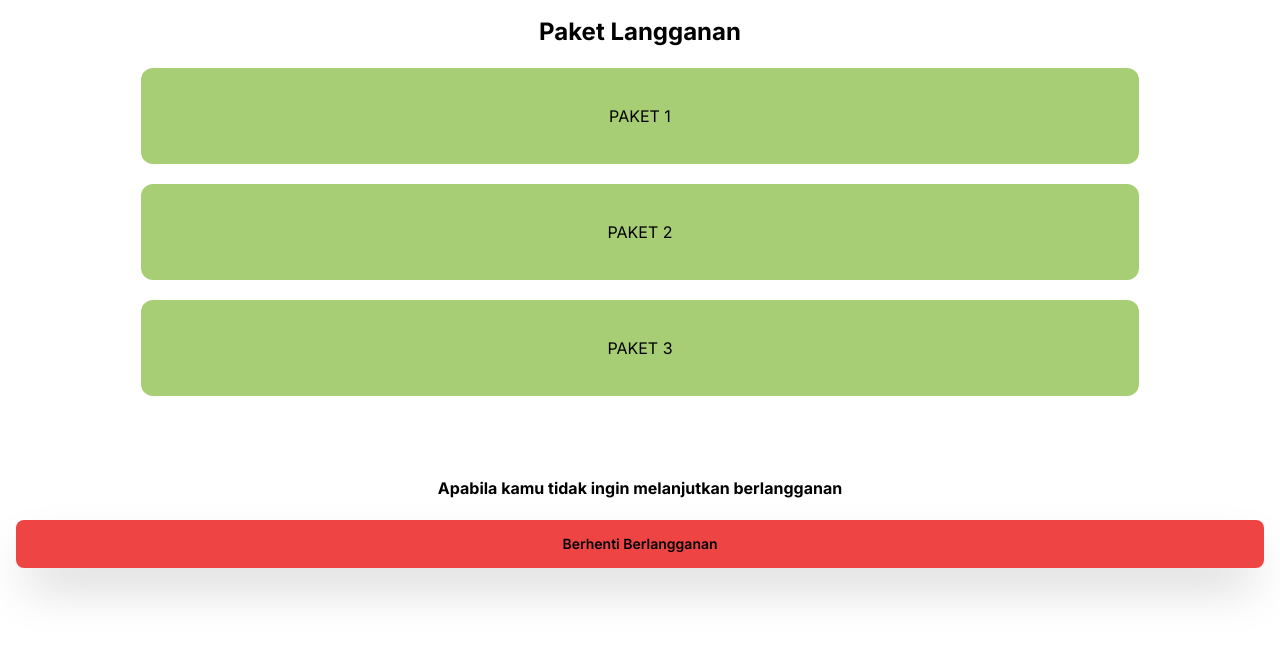
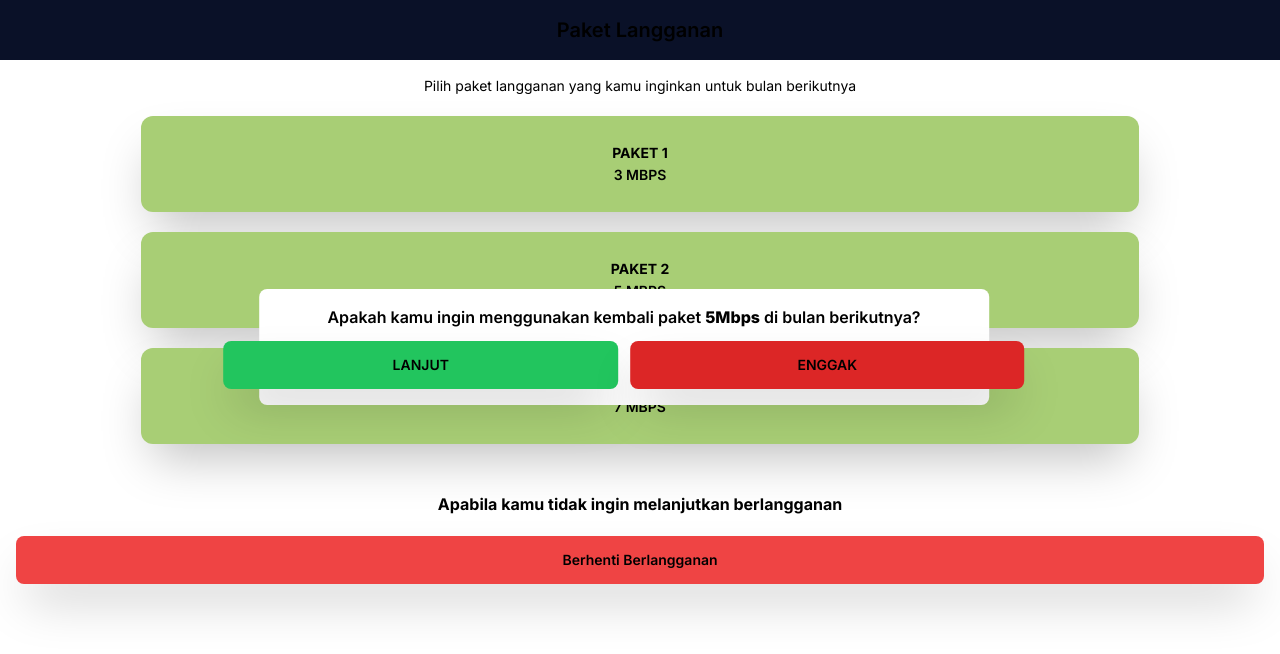
Before and after one commit to project-wifi-rtrw/frontend, a Next.js app: page /pages/paket-langganan in a window 1280 px wide. Shown: the top 654 px of the page. Built offline with nearby package versions, Linux system fonts and the light colour scheme; what tailwindcss-animated would draw is missing.

Commit message:
aborting to checkout cenah

```diff
--- a/src/app/components/Cards.js
+++ b/src/app/components/Cards.js
@@ -3,7 +3,7 @@ import { FontAwesomeIcon } from "@fortawesome/react-fontawesome";
 import { faGlobe } from "@fortawesome/free-solid-svg-icons";
 import Link from "next/link";
 
-function Cards() {
+function Cards(props) {
   return (
     <>
       <div className="bg-white shadow-2xl h-48 w-[90%] absolute z-10 top-20 left-5 rounded-2xl px-4 py-6 flex flex-col justify-between">
@@ -12,7 +12,7 @@ function Cards() {
           <div className="flex gap-1 items-center">
             <FontAwesomeIcon icon={faGlobe} className="h-7  text-black" />
             <h1 className="text-black font-extrabold text-4xl">
-              5<span className="text-2xl font-bolc">Mbps</span>
+              {props.paket}<span className="text-2xl font-bolc">Mbps</span>
             </h1>
           </div>
           <p className="text-[#666262]">Aktif sampai dengan 12-03-2023</p>
--- a/src/app/page.js
+++ b/src/app/page.js
@@ -19,7 +19,6 @@ function Page() {
 
   const dashboardPage = (e) => {
     if (buttonClicked) {
-      // Jika tombol sudah diklik sebelumnya
       window.location.href = "./pages/dashboard"; // Redirect ke halaman selanjutnya
       console.log("button clicked")
     }
--- a/src/app/pages/dashboard/backup.js
+++ /dev/null
@@ -1,46 +0,0 @@
-"use client"
-
-import { useState } from "react";
-import React from "react";
-import Image from "next/image";
-
-function Page() {
-  const [isHidden, setIshidden] = useState(true)
-  const [wasLogin, setWasLogin] = useState('Login')
-
-  const loginClicked = () => {
-    setIshidden(false);
-    setWasLogin('Kirim Ulang')
-
-  }
-
-  return (
-    <>
-      <div className="container h-screen flex flex-col">
-        <div className="bg-[#0A1128] h-[50vh] w-screen">
-          <h1 className="text-white font-bold text-center text-3xl mt-20">Login Page</h1>
-        </div>
-        <div className="bg-white h-[50vh] pt-32 px-10">
-          <div className={`mt-10 ${isHidden ? 'hidden' : ''} `}>
-            <h1 className="font-bold text-lg text-black text-center">Silahkan cek Whatsapp Anda !</h1>
-            <p className="text-center text-black text-xs">Kami telah mengirim link ke nomor whatsapp anda untuk bisa login kedalam aplikasi</p>
-          </div>
-          <a href="/"><h1 className="text-black mt-10 font-bold text-center text-sm underline underline-offset-1">Butuh Bantuan?</h1></a>
-        </div>
-        <div className="absolute z-20 h-[45vh] w-[80vw] right-9 top-36 shadow-2xl rounded-2xl bg-white flex flex-col pt-5 items-center">
-          <img src="https://i.postimg.cc/3RXgjG2w/ICComp.png" alt="iccomp" className="h-24 w-24" />
-          <h1 className=" font-extrabold mt-5 text-2xl text-black">ICComp</h1>
-          <form className="flex justify-center h-32 flex-col mt-4 w-[80%]">
-            <h1 className="text-gray-700 text-xs">Masukan Nomor Whatsapp Anda!</h1>
-            <input type="text" placeholder="Contoh : 081 xxx xxx" className="input input-bordered w-full max-w-xs mb-3 bg-[#EBE9E9] border-2 border-[#666262]" />
-              <div onClick={loginClicked} className="btn bg-yellow-400 border-none shadow-2xl mx-auto w-[40%] font-bold text-black">{wasLogin}</div>
-            {/* <a href="/"  className="mx-auto btn bg-yellow-400 border-none shadow-2xl w-[40%]  hover:text-white font-bold text-black">
-            </a> */}
-          </form>
-        </div>
-      </div>
-    </>
-  );
-}
-
-export default Page;
--- a/src/app/pages/dashboard/page.js
+++ b/src/app/pages/dashboard/page.js
@@ -20,7 +20,7 @@ export default function Home() {
             </div>
           </div>
         </div>
-        <Cards />
+        <Cards paket={3} />
         <div className="w-screen z-0 bg-white pt-28 px-5 pb-8">
           <History />
 
--- a/src/app/pages/paket-langganan/page.js
+++ b/src/app/pages/paket-langganan/page.js
@@ -1,47 +1,75 @@
-"use client"
-
+"use client";
 import Link from "next/link";
 import React from "react";
 import { useState } from "react";
 
 function Page() {
-  const [isPopup, setIsPopup] = useState(false);
+  const [isPopup, setIsPopup] = useState(true);
+  const [paket, setPaket] = useState(5)
+
+  const pilihPaket = (e) => {
+    setPaket(e.target.id)
+    console.log(e.target.id)
+    console.log('ter klik')
+  }
+
+  const DefaultLangganan = () => {
+    const lanjutBerlangganan = () => {
+      setIsPopup(false);
+      console.log("clicked");
+    };
 
 
-    const defaultLangganan = () => {
-          return (
-            <div className=" bg-transparent w-full h-screen absolute z-50">
-              <div className="absolute top-1/2 left-1/2 transform flex items-center flex-col -translate-x-1/2 -translate-y-3/4 bg-[#000000da] p-5 rounded-lg">
-                <p className="text-white font-semibold">Behasil disalin</p>
-                {/* Tambahkan tombol tutup jika diperlukan */}
-                <button className="btn" onClick={closeNotification}>Oke</button>
-              </div>
-            </div>
-          );
-    }
+
+    return (
+      <div className=" bg-transparent w-[95vw] bg-red-400 h-[75vh] py-[30vh] absolute z-50">
+        <div className="absolute top-1/2 left-1/2 transform  flex flex-col -translate-x-1/2 -translate-y-3/4 bg-white w-[60%] p-4 rounded-lg">
+          <p className="text-center text-black font-semibold mb-3">
+            Apakah kamu ingin menggunakan kembali paket <span className="font-extrabold">5Mbps</span> di bulan berikutnya?
+          </p>
+          <div className="px-5 w-full flex justify-center gap-3">
+            <button className="btn  bg-green-500 text-black border-none shadow-2xl w-[60%]" onClick={lanjutBerlangganan}>
+              Lanjut
+            </button>
+            <Link className="btn bg-red-600 text-black border-none shadow-2xl w-[60%]" href={"../pages/dashboard"}>
+              Enggak
+            </Link>
+          </div>
+        </div>
+      </div>
+    );
+  };
 
   return (
     <>
-      <div className="flex flex-col p-4 h-screen bg-white">
-        {isPopup ? null : <defaultLangganan/>}
+      <div className="bg-[#0A1128] py-4">
+        <h1 className="font-semibold text-xl text-center">Paket Langganan</h1>
+      </div>
+      <div className="flex flex-col p-4 h-[80vh] bg-white">
+        {isPopup ? <DefaultLangganan /> : null}
         <div>
-          <h1 className="font-bold text-2xl text-center mb-5 text-black">Paket Langganan</h1>
+          <p className="text-black text-center text-semibold mb-5 text-sm">Pilih paket langganan yang kamu inginkan untuk bulan berikutnya</p>
           <div className="flex flex-wrap gap-5 justify-center">
-            <div className="h-24 w-[80%] flex justify-center items-center rounded-xl bg-[#A8CE75]">
-              <h1>PAKET 1</h1>
-            </div>
-            <div className="h-24 w-[80%] flex justify-center items-center rounded-xl bg-[#A8CE75]">
-              <h1>PAKET 2</h1>
-            </div>
-            <div className="h-24 w-[80%] flex justify-center items-center rounded-xl bg-[#A8CE75]">
-              <h1>PAKET 3</h1>
-            </div>
+            <Link href={"../pages/paket-langganan"} onClick={pilihPaket} id="3" className="btn h-24 w-[80%] flex flex-col border-none shadow-2xl justify-center items-center rounded-xl bg-[#A8CE75] hover:bg-[#52d858] hover:shadow-lg">
+              <h1 className="text-black font-bold">PAKET 1</h1>
+              <h1 className="text-black">3 Mbps</h1>
+            </Link>
+            <Link href={"../pages/dashboard"} onClick={pilihPaket} id="5" className="btn h-24 w-[80%] flex flex-col border-none shadow-2xl justify-center items-center rounded-xl bg-[#A8CE75] hover:bg-[#52d858] hover:shadow-lg">
+              <h1 className="text-black font-bold">PAKET 2</h1>
+              <h1 className="text-black">5 Mbps</h1>
+            </Link>
+            <Link href={"../pages/dashboard"} onClick={pilihPaket} id="7" className="btn h-24 w-[80%] flex flex-col border-none shadow-2xl justify-center items-center rounded-xl bg-[#A8CE75] hover:bg-[#52d858] hover:shadow-lg">
+              <h1 className="text-black font-bold">PAKET 3</h1>
+              <h1 className="text-black">7 Mbps</h1>
+            </Link>
           </div>
         </div>
 
-        <div className="flex flex-col mt-[5em]">
+        <div className="flex flex-col mt-[3em]">
           <h1 className="font-bold text-center mb-5 text-black">Apabila kamu tidak ingin melanjutkan berlangganan</h1>
-          <Link className="btn border-none shadow-2xl bg-red-500 text-black" href="../pages/dashboard"><button className="">Berhenti Berlangganan</button></Link>
+          <Link className="btn border-none shadow-2xl bg-red-500 text-black" href="../pages/dashboard">
+            <button className="">Berhenti Berlangganan</button>
+          </Link>
         </div>
       </div>
     </>
--- a/src/app/pages/payment-va/page.js
+++ b/src/app/pages/payment-va/page.js
@@ -20,7 +20,7 @@ function Page() {
         <div className="absolute top-1/2 left-1/2 transform flex items-center flex-col -translate-x-1/2 -translate-y-3/4 bg-[#000000da] p-5 rounded-lg">
           <p className="text-white font-semibold">Behasil disalin</p>
           {/* Tambahkan tombol tutup jika diperlukan */}
-          {/* <button  onClick={closeNotification}>Oke</button> */}
+          <button  onClick={closeNotification}>Oke</button>
         </div>
       </div>
     );
```
Also changed, not shown: package.json (line endings or trailing spaces), src/app/layout.js (line endings or trailing spaces), src/app/pages/auth/[tokenId]/page.js (line endings or trailing spaces), src/app/pages/auth/page.js (line endings or trailing spaces), src/app/pages/payment-success/page.js (line endings or trailing spaces), 2 other files (tests, documents, lock files or other folders).
